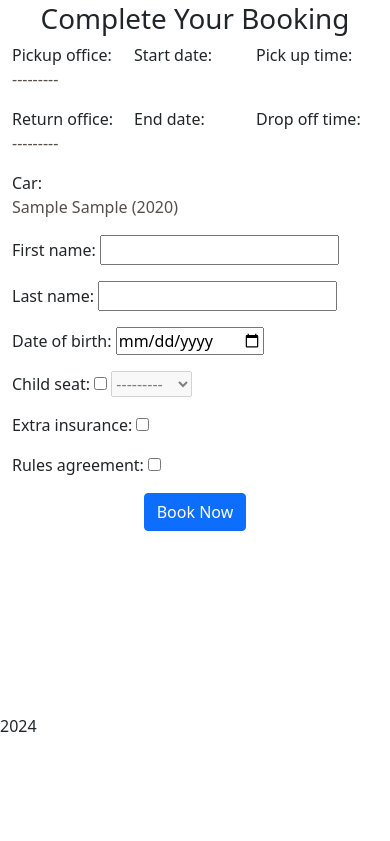
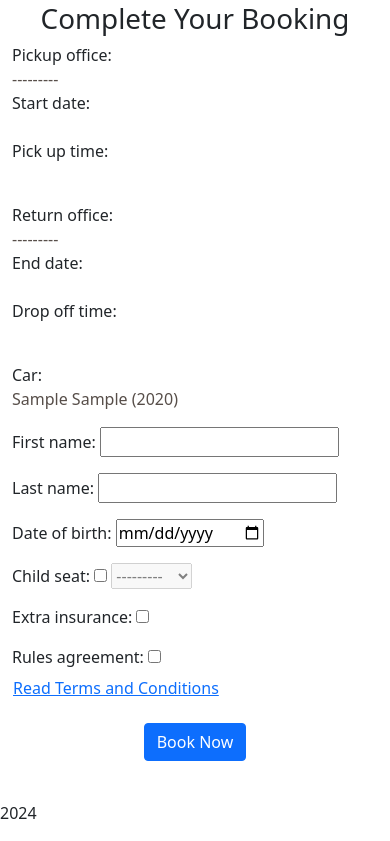
Before and after one commit to OleksiiKova/rent-car-ireland, a Django app: page /booking/booking-form/1/ in a window 390 px wide. Shown: the part 90-931 px from the top of the page. Before the commit the page ends 822 px from the top, so only its background shows below. Run offline with Django 4.2, Linux system fonts and the light colour scheme; tables that the repository leaves empty hold one stand-in row (values such as "Sample post"); some libraries are stand-ins or nearby versions.

Commit message:
Add "read terms" button and setup modal window for it

```diff
--- a/bookings/templates/bookings/booking_form.html
+++ b/bookings/templates/bookings/booking_form.html
@@ -25,31 +25,31 @@
         </div>
         {% endif %}
         <div class="unchangeable_booking_info">
-            <div class="form-row flex justify-content-md-center">
-                <div class="form-group col-lg-2 col-4">
+            <div class="form-row d-flex flex-wrap justify-content-center">
+                <div class="form-group col-12 col-sm-4 col-lg-2">
                     {{ form.pickup_office.label_tag }}
                     {{ form.pickup_office }}
                 </div>
-                <div class="form-group col-lg-2 col-4">
+                <div class="form-group col-12 col-sm-4 col-lg-2">
                     {{ form.start_date.label_tag }}
                     {{ form.start_date }}
                 </div>
-                <div class="form-group col-lg-2 col-4">
+                <div class="form-group col-12 col-sm-4 col-lg-2">
                     {{ form.pick_up_time.label_tag }}
                     {{ form.pick_up_time }}
                 </div>
             </div>
 
-            <div class="form-row flex justify-content-md-center">
-                <div class="form-group col-lg-2 col-4">
+            <div class="form-row d-flex flex-wrap justify-content-center">
+                <div class="form-group col-12 col-sm-4 col-lg-2">
                     {{ form.return_office.label_tag }}
                     {{ form.return_office }}
                 </div>
-                <div class="form-group col-lg-2 col-4">
+                <div class="form-group col-12 col-sm-4 col-lg-2">
                     {{ form.end_date.label_tag }}
                     {{ form.end_date }}
                 </div>
-                <div class="form-group col-lg-2 col-4">
+                <div class="form-group col-12 col-sm-4 col-lg-2">
                     {{ form.drop_off_time.label_tag }}
                     {{ form.drop_off_time }}
                 </div>
@@ -96,6 +96,9 @@
                 <div class="form-group col-12 col-lg-6">
                     {{ form.rules_agreement.label_tag }}
                     {{ form.rules_agreement }}
+                    <button type="button" class="btn btn-link" data-bs-toggle="modal" data-bs-target="#termsModal">
+                        Read Terms and Conditions
+                    </button>
                 </div>
             </div>
         </div>
@@ -103,6 +106,22 @@
             <button class="btn btn-primary mx-2" type="submit">Book Now</button>
         </div>
     </form>
+</div>
+<div class="modal fade" id="termsModal" tabindex="-1" aria-labelledby="termsModalLabel" aria-hidden="true">
+    <div class="modal-dialog">
+        <div class="modal-content">
+            <div class="modal-header">
+                <h5 class="modal-title" id="termsModalLabel">Terms and Conditions</h5>
+                <button type="button" class="btn-close" data-bs-dismiss="modal" aria-label="Close"></button>
+            </div>
+            <div class="modal-body">
+                <p>Terms and conditions content goes here...</p>
+            </div>
+            <div class="modal-footer">
+                <button type="button" class="btn btn-primary" id="agreeButton">I have read and agree</button>
+            </div>
+        </div>
+    </div>
 </div>
 
 <script>
@@ -115,6 +134,16 @@
             childSeatOptionField.value = '';
         }
     }
+    document.addEventListener('DOMContentLoaded', function () {
+        const agreeButton = document.getElementById('agreeButton');
+        const rulesAgreementCheckbox = document.querySelector('input[name="rules_agreement"]');
+
+        agreeButton.addEventListener('click', function () {
+            rulesAgreementCheckbox.checked = true;
+            const modal = bootstrap.Modal.getInstance(document.getElementById('termsModal'));
+            modal.hide();
+        });
+    });
 
     document.addEventListener('DOMContentLoaded', function () {
         const childSeatCheckbox = document.querySelector('input[name="child_seat"]');
--- a/static/css/style.css
+++ b/static/css/style.css
@@ -67,3 +67,12 @@
     font-size: 1rem;
     color: #574e49;
 }
+
+.btn-link {
+    padding-left: 0;
+}
+
+.btn-link:focus {
+    outline: none;
+    box-shadow: none;
+}
--- a/templates/base.html
+++ b/templates/base.html
@@ -27,8 +27,7 @@
     <link rel="stylesheet" href="https://cdnjs.cloudflare.com/ajax/libs/font-awesome/5.15.3/css/all.min.css">
 
     <!-- Bootstrap CSS -->
-    <link href="https://cdn.jsdelivr.net/npm/bootstrap@5.0.1/dist/css/bootstrap.min.css" rel="stylesheet"
-        integrity="sha384-+0n0xVW2eSR5OomGNYDnhzAbDsOXxcvSN1TPprVMTNDbiYZCxYbOOl7+AMvyTG2x" crossorigin="anonymous">
+    <link rel="stylesheet" href="https://cdn.jsdelivr.net/npm/bootstrap@5.0.1/dist/css/bootstrap.min.css">
     <!-- Custom CSS -->
     <link rel="stylesheet" href="{% static 'css/style.css' %}">
 
@@ -117,15 +116,15 @@
         2024
     </footer>
 
-    <script src="https://cdn.jsdelivr.net/npm/bootstrap@5.0.1/dist/js/bootstrap.bundle.min.js"
-        integrity="sha384-gtEjrD/SeCtmISkJkNUaaKMoLD0//ElJ19smozuHV6z3Iehds+3Ulb9Bn9Plx0x4" crossorigin="anonymous">
-    </script>
+    <script src="https://code.jquery.com/jquery-3.6.0.min.js"></script>
+    <script src="https://cdn.jsdelivr.net/npm/bootstrap@5.0.1/dist/js/bootstrap.bundle.min.js"></script>
+
+
     <script src="{% static 'js/script.js' %}"></script>
     <script src="{% static 'js/booking_form.js' %}"></script>
 
     <!-- Font awesome kit -->
     <script src="https://kit.fontawesome.com/1e754c32b5.js" crossorigin="anonymous"></script>
-    <script src="https://code.jquery.com/jquery-3.6.0.min.js"></script>
 </body>
 
 </html>
```
